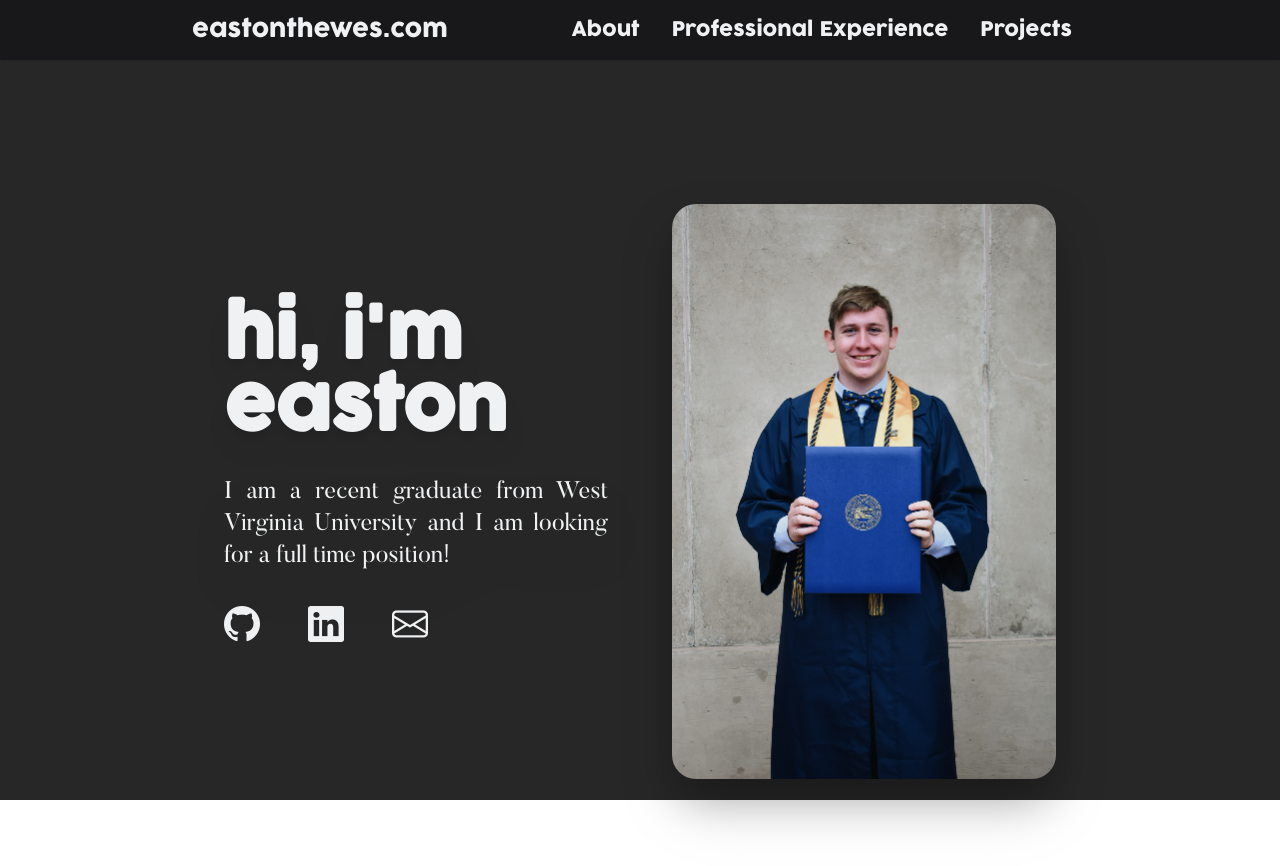
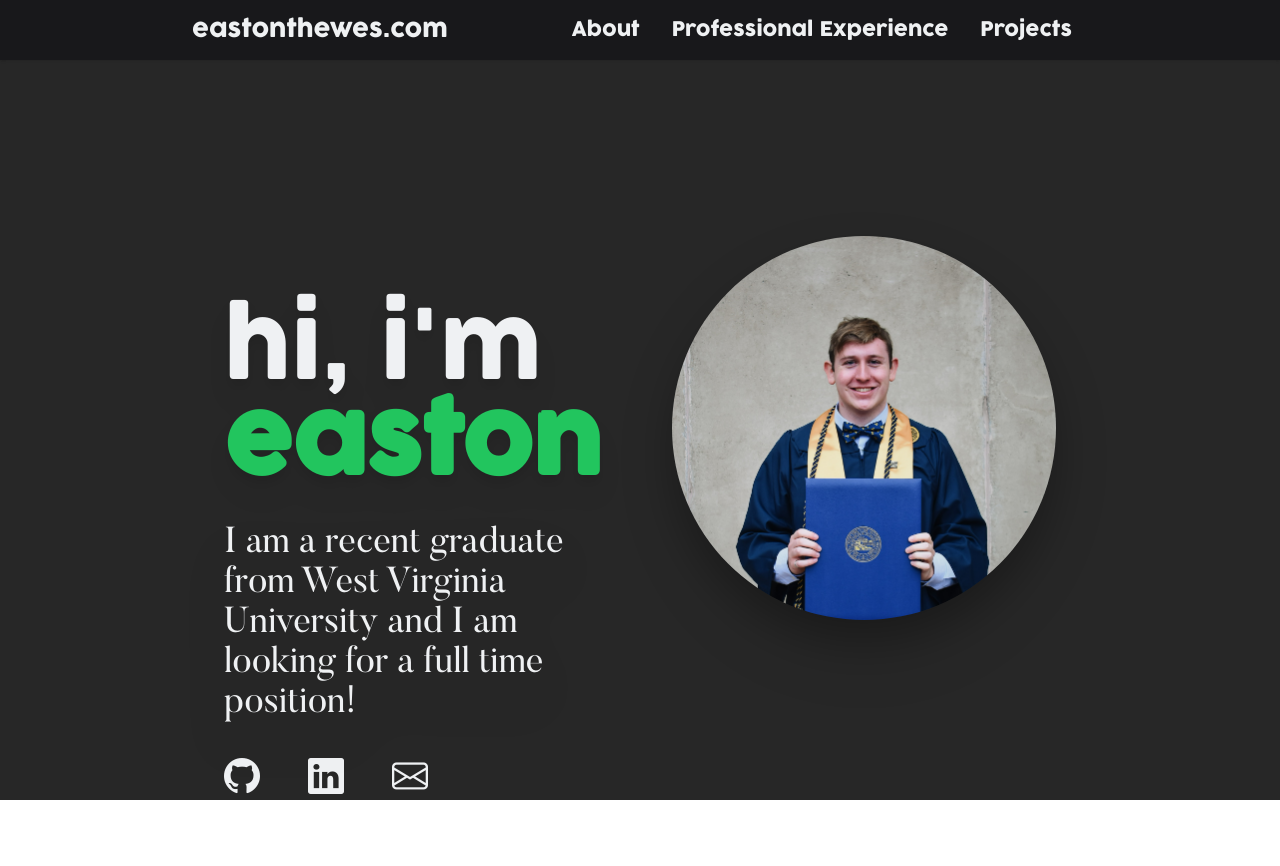
Before and after one commit to EastonThewes/eastonthewes.com, a Nuxt app in the folder eastonthewes.com/: page / in a window 1280 px wide. Shown: the top 866 px of the page. After the commit the page ends 800 px from the top, so only its background shows below. Built offline with nearby package versions, Linux system fonts and the light colour scheme.

Commit message:
Cleaned up some styling for the home page

```diff
--- a/eastonthewes.com/components/HomePageAbout.vue
+++ b/eastonthewes.com/components/HomePageAbout.vue
@@ -1,13 +1,13 @@
 <template>
 
     <div class="md:ml-8 md:mr-8 " >
-        <h2 class="text-7xl font-semibold pb-8 drop-shadow-xl  easton">hi, i'm easton</h2>
-        <p class="text-2xl text-justify font-extralight drop-shadow-2xl about  ">I am a recent graduate from West Virginia University and I am looking for a full time position!</p>
+        <h2 class="text-7xl md:text-8xl fon.t-semibold pb-8 drop-shadow-xl  easton">hi, i'm <b class="text-green-500">easton</b></h2>
+        <p class="text-2xl md:text-4xl font-extralight drop-shadow-2xl about  ">I am a recent graduate from West Virginia University and I am looking for a full time position!</p>
     </div>
     <div class="flex gap-12 text-4xl pt-8 justify-center md:justify-start md:ml-8">
-        <a href="https://github.com/eastonthewes"><i class="bi bi-github" title="My Github!"></i></a>
-        <a href="https://www.linkedin.com/in/eastonthewes/"><i class="bi bi-linkedin" title="My LinkedIn!"></i></a>
-        <a href="mailto: theweseaston@gmail.com"><i class="bi bi-envelope" title="Email Me!"></i></a>
+        <a href="https://github.com/eastonthewes" class="hover:text-6xl hover:text-green-500.. ease-in-out duration-75"><i class="bi bi-github" title="My Github!"></i></a>
+        <a href="https://www.linkedin.com/in/eastonthewes/" class="hover:text-6xl hover:text-green-500 ease-in-out duration-75"><i class="bi bi-linkedin" title="My LinkedIn!"></i></a>
+        <a href="mailto: theweseaston@gmail.com" class="hover:text-6xl hover:text-green-500 ease-in-out duration-75"><i class="bi bi-envelope" title="Email Me!"></i></a>
         <!-- <a href="../static/pdf/ThewesEaston_Resume.pdf" download><i class="bi bi-filetype-pdf" title="My Resume!"></i></a> -->
     </div>
 
--- a/eastonthewes.com/components/HomePagePicture.vue
+++ b/eastonthewes.com/components/HomePagePicture.vue
@@ -1,8 +1,8 @@
 <template>
 
-        <div class="pt-8 pb-24 md:pt-0 flex justify-center">
+        <div class="pb-24 md:pt-8 flex justify-center">
             <div>
-                <img src="../assets/easton.jpg" alt="Easton" class="w-80 md:w-96 rounded-3xl drop-shadow-2xl shadow-2xl"/>
+                <img src="../assets/easton.jpg" alt="Easton" class="w-80 h-80 md:w-96 md:h-96 object-cover object-top rounded-full drop-shadow-2xl shadow-2xl"/>
             </div>
         </div>
 
```
